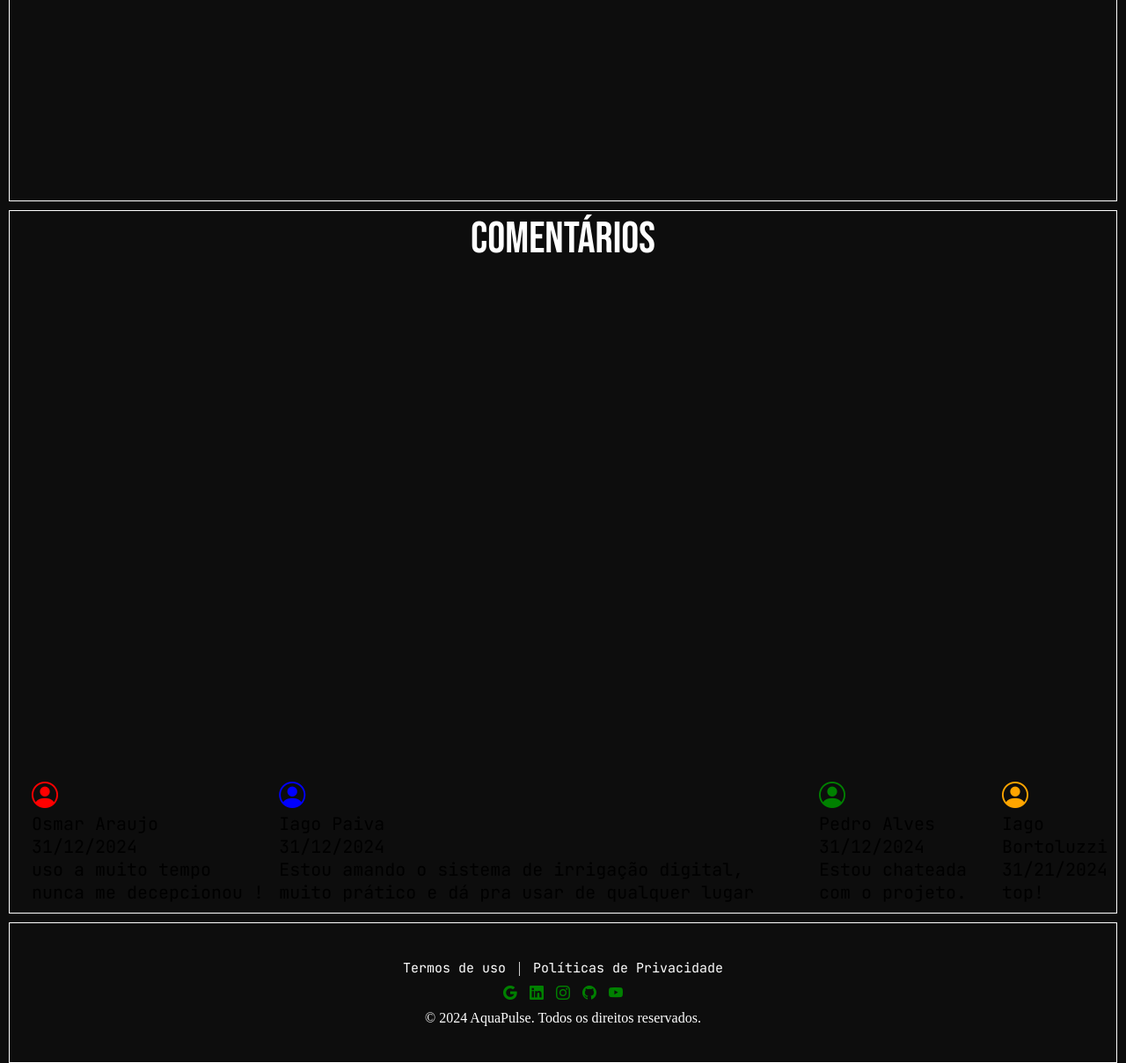
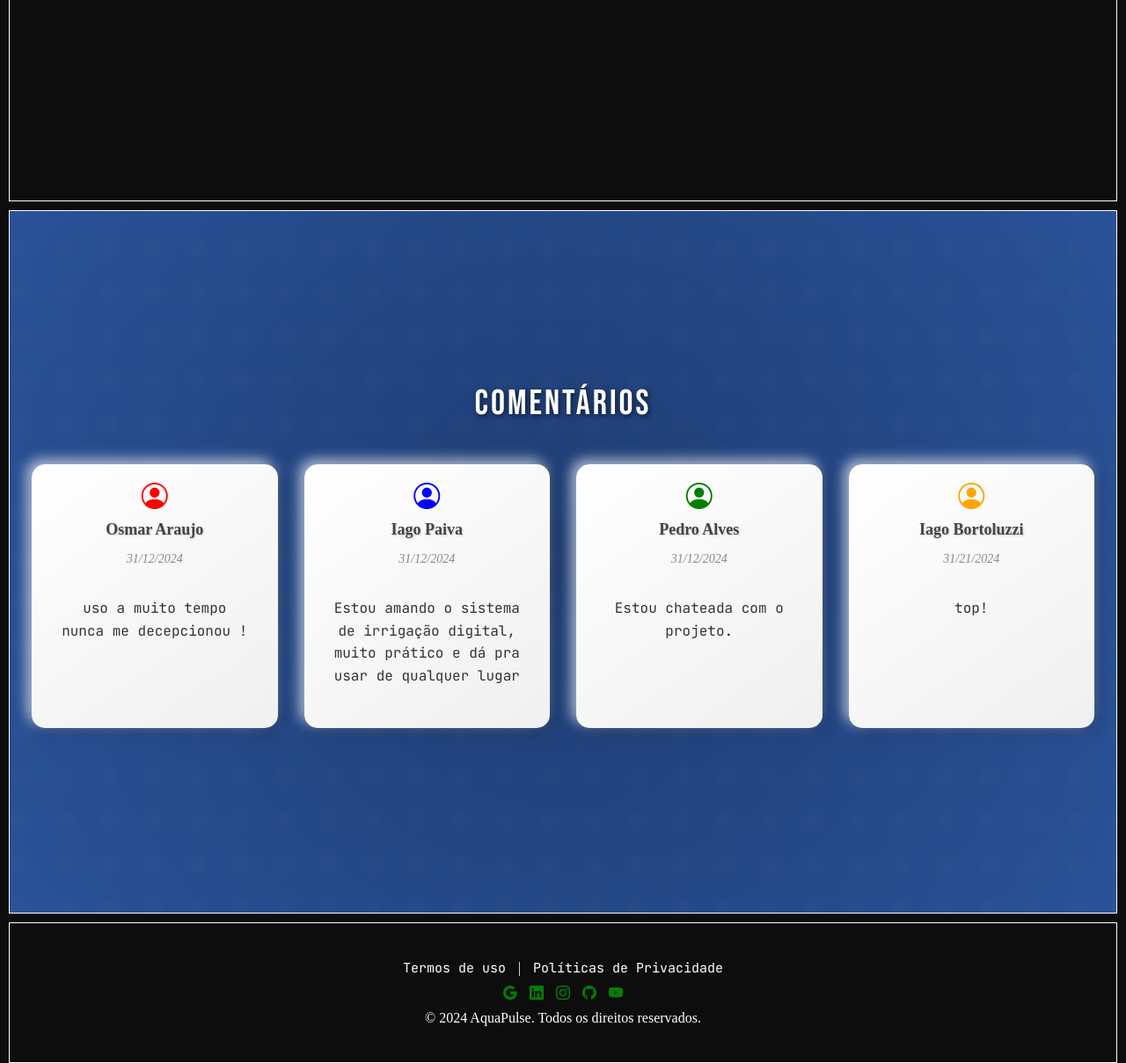
Before and after one commit to OsmarAmaral/aquapulse-site, a PHP site: page / in a window 1280 px wide. Shown: the part 2211-3420 px from the top of the page at 88% size. Run offline with PHP 8.4, Linux system fonts and the light colour scheme.

Commit message:
Update comentarios.css

```diff
--- a/src/css/comentarios.css
+++ b/src/css/comentarios.css
@@ -1,169 +1,152 @@
+/* Seção de comentários */
 #comentarios {
     height: 100vh;
     display: flex;
     flex-direction: column;
-    justify-content: space-between;
+    justify-content: center;
     align-items: center;
+    background: radial-gradient(circle, #1e3c72, #2a5298);
+    padding: 20px;
+    box-sizing: border-box;
+    overflow: hidden;
+    position: relative;
 }
 
-#comentarios-help {
-    display: flex;
-    flex-direction: row;
-    justify-content: space-between;
-    align-items: center;
-    /* border: 1px solid red; */
-    height: 90vh
+/* Efeito de partículas de fundo */
+#comentarios::before {
+    content: '';
+    position: absolute;
+    top: -50%;
+    left: -50%;
+    width: 200%;
+    height: 200%;
+    background: radial-gradient(circle, rgba(255, 255, 255, 0.2) 1%, transparent 50%);
+    background-size: 50px 50px;
+    opacity: 0.1;
+    animation: moveParticles 10s linear infinite;
+    z-index: 0;
 }
 
+@keyframes moveParticles {
+    0% {
+        transform: translate(0, 0);
+    }
+    100% {
+        transform: translate(-50px, -50px);
+    }
+}
+
+/* Título da seção */
 #titulo-comentarios {
     font-family: "Bebas Neue", serif;
     font-weight: 400;
-    font-style: normal;
     color: #fff;
-    font-size: 50px;
-    line-height: 45px;
+    font-size: 40px;
+    margin-bottom: 30px;
+    text-transform: uppercase;
+    letter-spacing: 3px;
+    text-shadow: 2px 2px 6px rgba(0, 0, 0, 0.6);
+    animation: fadeIn 1s ease-in-out;
+    position: relative;
+    z-index: 1;
 }
 
-.container-comentarios {
-    display: flex;
-    flex-direction: column;
-    /* border: 1px solid blue; */
-    height: 90vh;
-    margin: 5px;
-}
-
-.container-comentarios-2 {
+/* Estilo dos cards de comentários */
+.comentario {
     display: flex;
     flex-direction: column;
     align-items: center;
-    /* border: 1px solid blue; */
-    height: 90vh;
+    justify-content: flex-start;
+    gap: 10px;
+    height: auto;
+    width: 25%; /* Ajuste da largura dos cards */
+    min-height: 300px; /* Altura mínima consistente */
+    background: linear-gradient(145deg, #ffffff, #f0f0f0);
+    border-radius: 15px;
+    box-shadow: 5px 5px 15px rgba(0, 0, 0, 0.2), -5px -5px 15px rgba(255, 255, 255, 0.7);
+    padding: 20px;
+    transition: transform 0.4s ease, box-shadow 0.4s ease;
+    margin: 15px; /* Garantir espaçamento entre cards */
+    border: none;
+    backdrop-filter: blur(8px);
+    position: relative;
+    z-index: 1;
+    overflow: hidden;
 }
 
-.box-comentario {
-    margin: 10px;
-    border: 3px solid green;
-    display: flex;
-    flex-direction: row;
-    align-items: center;
-    padding: 5px;
-    width: 45vw;
-    height: 5rem;
-    border-radius: 10px;
-    background-color: #fff;
+.comentario:hover {
+    transform: translateY(-10px) scale(1.05);
+    box-shadow: 8px 8px 20px rgba(0, 0, 0, 0.3), -8px -8px 20px rgba(255, 255, 255, 0.8);
 }
 
-.comentario {
-    font-family: "JetBrains Mono", serif;
-    font-optical-sizing: auto;
-    font-weight: 400;
-    font-style: normal;
-    font-size: 20px;
-    color: #000;
-    margin-left: 15px;
+/* Ícone */
+.comentario i {
+    font-size: 50px;
+    color: #444;
 }
 
-#big-comentario {
-    height: 23.7rem;
-    width: 45vw;
-    border: 3px solid green;
-    border-radius: 10px;
-    background-color: #fff;
-    display: flex;
-    flex-direction: column;
-    justify-content: flex-start;
-    margin: 10px;
+/* Nome do usuário */
+.nome-usuario {
+    font-weight: bold;
+    font-size: 18px;
+    color: #444;
+    margin-bottom: 5px;
+    text-transform: capitalize;
+    text-shadow: 1px 1px 2px rgba(0, 0, 0, 0.2);
 }
 
-#box-comentario-usuario {
-    display: flex;
-    justify-content: space-evenly;
+/* Data do comentário */
+.data-comentario {
+    font-size: 14px;
+    color: #888;
+    margin-bottom: 15px;
+    font-style: italic;
 }
 
-#user-comentario {
-    outline: 0;
-    font-family: "JetBrains Mono", serif;
-    font-weight: bold;
-    margin-left: 15px;
-    height: 3rem;
-    width: 30vw;
-    font-size: 20px;
+/* Texto do comentário */
+.texto-comentario {
+    text-align: center;
+    font-family: "JetBrains Mono", monospace;
+    font-size: 16px;
+    color: #333;
+    line-height: 1.6;
+    margin-top: 10px;
+    word-wrap: break-word;
+    padding: 0 10px;
+    overflow: hidden;
+    text-overflow: ellipsis;
 }
 
-#button-comentario {
-    font-family: 'JetBrains Mono';
-    background-color: green;
-    border: 2px solid black;
-    border-radius: 10px;
-    font-size: 20px;
-    padding: 5px;
-    color: #fff;
+/* Animação suave de fadeIn */
+@keyframes fadeIn {
+    from {
+        opacity: 0;
+        transform: translateY(-20px);
+    }
+    to {
+        opacity: 1;
+        transform: translateY(0);
+    }
 }
 
-/*
-<!--Comentários-->
+/* Layout responsivo */
+@media (max-width: 768px) {
+    .comentario {
+        width: 90%;
+        min-height: auto;
+        height: auto;
+        margin: 10px; /* Garantir margem em dispositivos menores */
+    }
 
-        <section id="comentarios">
+    #titulo-comentarios {
+        font-size: 32px;
+    }
+}
 
-            <h2 id="titulo-comentarios">Comentários</h2>
-
-            <div id="comentarios-help">
-
-            <div class="container-comentarios">
-
-            <div class="box-comentario">
-                <i id="icone-perfil" class="bi bi-person-circle" style="font-size: 30px; color: red;"></i>
-                <P class="comentario">Achei super legal, muito bom...</P>
-            </div>
-
-            <div class="box-comentario">
-                <i id="icone-perfil" class="bi bi-person-circle" style="font-size: 30px; color: blue;"></i>
-                <P class="comentario">Nossa, amei, chegou intacto...</P>
-            </div>
-
-            <div class="box-comentario">
-                <i id="icone-perfil" class="bi bi-person-circle" style="font-size: 30px; color: orange;"></i>
-                <P class="comentario">Super útil, ajudou muito no...</P>
-            </div>
-
-            <div class="box-comentario">
-                <i id="icone-perfil" class="bi bi-person-circle" style="font-size: 30px; color: darkgreen;"></i>
-                <P class="comentario">Achei super legal, muito bom...</P>
-            </div>
-
-            <div class="box-comentario">
-                <i id="icone-perfil" class="bi bi-person-circle" style="font-size: 30px; color: gray;"></i>
-                <P class="comentario">top!</P>
-            </div>
-
-            </div>
-
-            <div class="container-comentarios-2">
-
-            <div id="big-comentario">
-                <i id="icone-perfil" class="bi bi-person-circle" style="font-size: 30px; color: darkred;"></i>
-                <p id="nome-usuario">Marciele</p>
-                <p id="comentario-usuario">
-
-                </p>
-                <div class="estrelas">
-                    <i class="bi bi-star-half" style="color: gold"></i>
-                    <i class="bi bi-star" style="color: gold"></i>
-                    <i class="bi bi-star" style="color: gold"></i>
-                    <i class="bi bi-star" style="color: gold"></i>
-                    <i class="bi bi-star" style="color: gold"></i>
-                </div>
-            </div>
-
-            <div class="box-comentario" id="box-comentario-usuario">
-                <i id="icone-perfil" class="bi bi-person-circle" style="font-size: 30px; color: purple;"></i>
-                <input id="user-comentario" type="text" placeholder="digite seu comentário">
-                <button id="button-comentario" type="button" onclick="enviarComentario()">enviar</button>
-            </div>
-
-            </div>
-
-        </div>
-
-        </section>
-*/
+@media (min-width: 769px) and (max-width: 1024px) {
+    .comentario {
+        width: 45%;
+        height: auto;
+        margin: 15px;
+    }
+}
```
